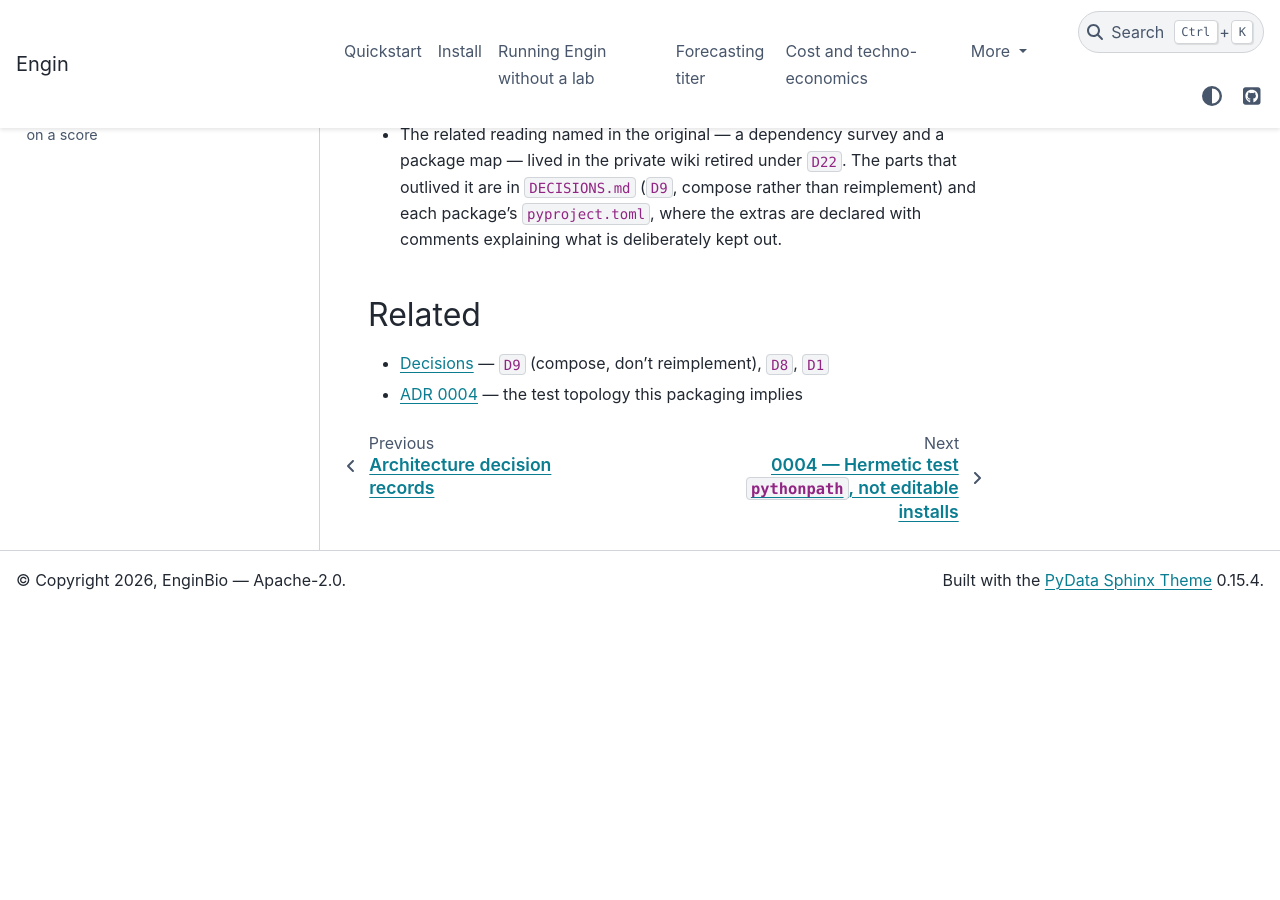
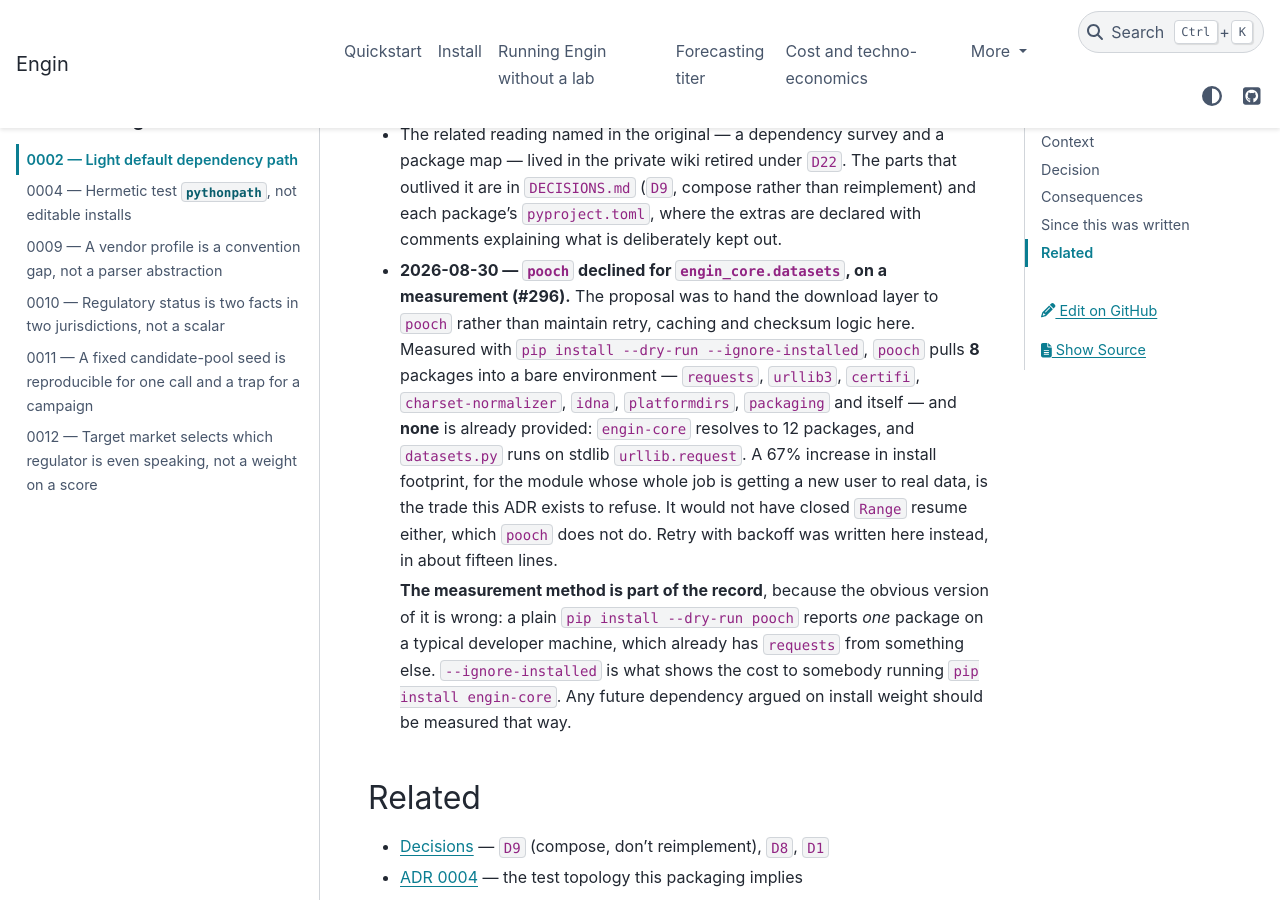
Before and after one commit to enginbio/engin-suite, a Sphinx documentation site: the page built from docs/adr/0002-light-default-dependency-path.md, in a window 1280 px wide and 900 px high, scrolled down 1807 px. Built offline with Sphinx 7.4.7 and the PyData theme 0.15.4, drawn with Linux system fonts in a browser that asks for light colours; before the commit the page ends 2416 px from its top, so only the background shows below that.

Commit message:
Record the pooch decision where dependency decisions live (#296)
The decline was argued and measured in #333, but the reasoning sat only in a
comment in `datasets.py`. ADR 0002 is the record for what stays out of the
default install, and it has a *Since this was written* section for exactly this.

The measurement method is recorded alongside the number deliberately: a plain
`pip install --dry-run pooch` reports one package on a typical developer machine
that already has `requests`, which understates the cost by seven. Any future
dependency argued on install weight should be measured with `--ignore-installed`.

Co-Authored-By: Claude Opus 5 <noreply@anthropic.com>

```diff
--- a/docs/adr/0002-light-default-dependency-path.md
+++ b/docs/adr/0002-light-default-dependency-path.md
@@ -53,6 +53,21 @@ semantics, and the synthetic data generators.
   private wiki retired under `D22`. The parts that outlived it are in `DECISIONS.md` (`D9`, compose
   rather than reimplement) and each package's `pyproject.toml`, where the extras are declared with
   comments explaining what is deliberately kept out.
+- **2026-08-30 — `pooch` declined for `engin_core.datasets`, on a measurement (#296).** The proposal
+  was to hand the download layer to `pooch` rather than maintain retry, caching and checksum logic
+  here. Measured with `pip install --dry-run --ignore-installed`, `pooch` pulls **8** packages into
+  a bare environment — `requests`, `urllib3`, `certifi`, `charset-normalizer`, `idna`,
+  `platformdirs`, `packaging` and itself — and **none** is already provided: `engin-core` resolves
+  to 12 packages, and `datasets.py` runs on stdlib `urllib.request`. A 67% increase in install <!-- not-a-claim: our own install, resolved locally; method below -->
+  footprint, for the module whose whole job is getting a new user to real data, is the trade this
+  ADR exists to refuse. It would not have closed `Range` resume either, which `pooch` does not do.
+  Retry with backoff was written here instead, in about fifteen lines.
+
+  **The measurement method is part of the record**, because the obvious version of it is wrong: a
+  plain `pip install --dry-run pooch` reports *one* package on a typical developer machine, which
+  already has `requests` from something else. `--ignore-installed` is what shows the cost to
+  somebody running `pip install engin-core`. Any future dependency argued on install weight should
+  be measured that way.
 
 ## Related
 
```
